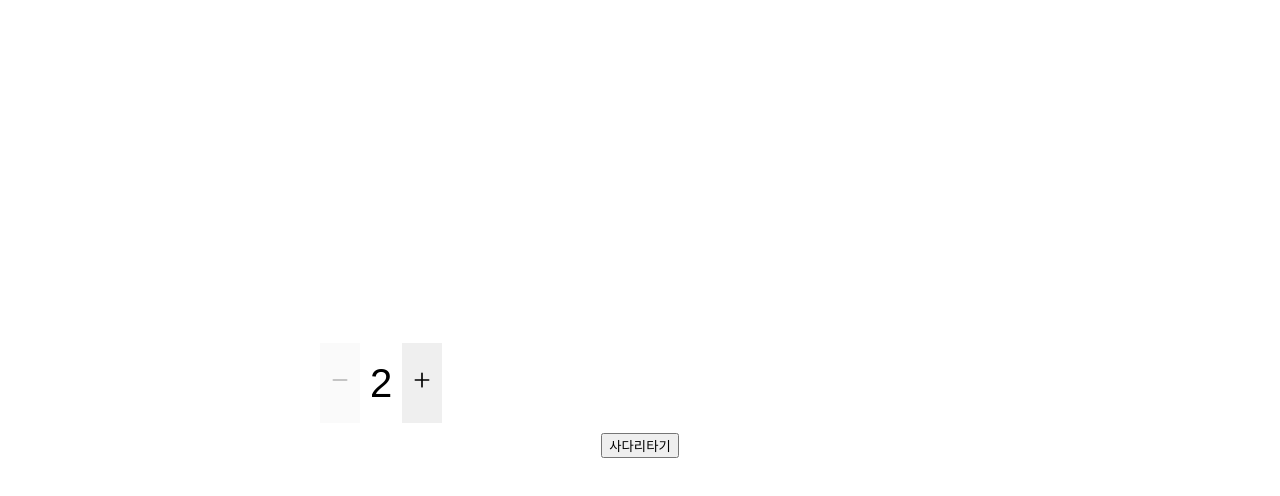
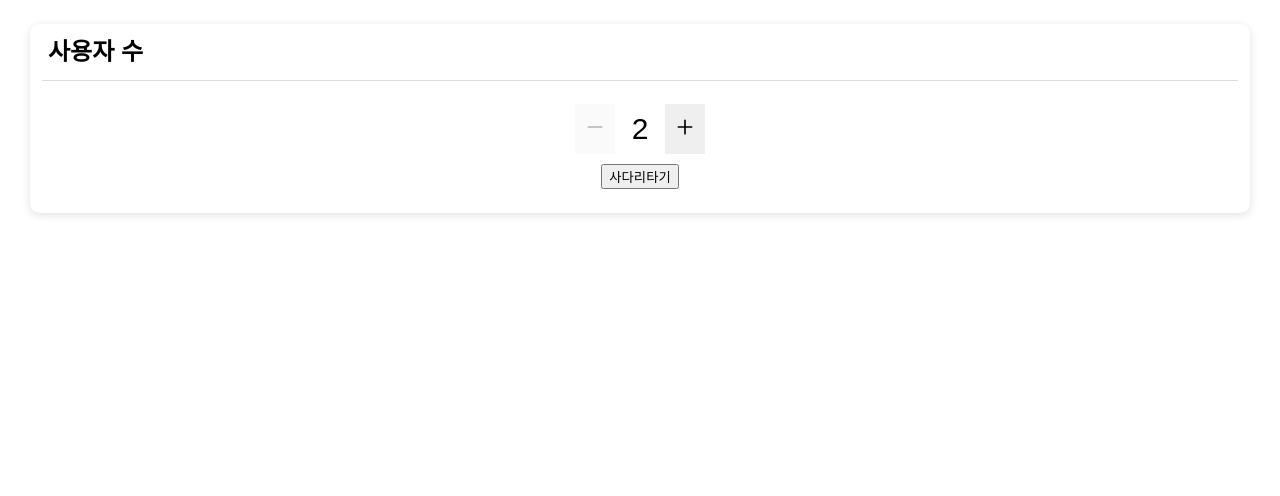
Before and after one commit to JHYOOOOON/ladder-game, a React (Create React App) app: page / in a window 1280 px wide. Shown: the top 496 px of the page. Built offline with nearby package versions, Linux system fonts and the light colour scheme; a web font is replaced by a local one.

Commit message:
fix: 한 페이지로 변경 및 컴포넌트 분리

```diff
--- a/src/App.tsx
+++ b/src/App.tsx
@@ -1,114 +1,116 @@
-import React, { useEffect, useRef } from "react";
-import styled from "styled-components";
-import { Router } from "./Router";
+import styled, { ThemeProvider } from "styled-components";
+import * as Theme from "./Theme";
+import { Home } from "./Pages";
 
-const COUNT = 5;
-const MIN_LEG = 2;
-const MAX_LEG = 4;
-const BOARD_SIZE = 9;
-const MIN_X = 1;
-const MAX_X = BOARD_SIZE - 1;
+// const COUNT = 5;
+// const MIN_LEG = 2;
+// const MAX_LEG = 4;
+// const BOARD_SIZE = 9;
+// const MIN_X = 1;
+// const MAX_X = BOARD_SIZE - 1;
 
-const users = ["a", "b", "c", "d", "e"];
-const answers = ["1", "2", "3", "4", "5"];
+// const users = ["a", "b", "c", "d", "e"];
+// const answers = ["1", "2", "3", "4", "5"];
 
 function App() {
-	const canvasRef = useRef<HTMLCanvasElement>(null);
+	// const canvasRef = useRef<HTMLCanvasElement>(null);
 
-	const getRandomNumber = (max: number, min: number) => Math.floor(Math.random() * (max - min)) + min;
+	// const getRandomNumber = (max: number, min: number) => Math.floor(Math.random() * (max - min)) + min;
 
-	// 가로줄 랜덤
-	const getLegs = () => {
-		const legOfColumn = Array.from({ length: COUNT - 1 }, () => getRandomNumber(MAX_LEG, MIN_LEG));
-		const legs: number[][] = [];
-		let rows: Set<number> = new Set();
-		let column = 0;
-		while (column < COUNT - 1) {
-			if (rows.size === legOfColumn[column]) {
-				legs.push([...rows].sort());
-				rows.clear();
-				column++;
-				continue;
-			}
+	// // 가로줄 랜덤
+	// const getLegs = () => {
+	// 	const legOfColumn = Array.from({ length: COUNT - 1 }, () => getRandomNumber(MAX_LEG, MIN_LEG));
+	// 	const legs: number[][] = [];
+	// 	let rows: Set<number> = new Set();
+	// 	let column = 0;
+	// 	while (column < COUNT - 1) {
+	// 		if (rows.size === legOfColumn[column]) {
+	// 			legs.push([...rows].sort());
+	// 			rows.clear();
+	// 			column++;
+	// 			continue;
+	// 		}
 
-			const randomNumber = getRandomNumber(MIN_X, MAX_X);
-			if (column === 0) {
-				rows.add(randomNumber);
-			} else {
-				legs[column - 1].includes(randomNumber) === false && rows.add(randomNumber);
-			}
-		}
-		legs.push([]);
-		return legs;
-	};
+	// 		const randomNumber = getRandomNumber(MIN_X, MAX_X);
+	// 		if (column === 0) {
+	// 			rows.add(randomNumber);
+	// 		} else {
+	// 			legs[column - 1].includes(randomNumber) === false && rows.add(randomNumber);
+	// 		}
+	// 	}
+	// 	legs.push([]);
+	// 	return legs;
+	// };
 
-	useEffect(() => {
-		if (!canvasRef.current) return;
-		const ctx = canvasRef.current.getContext("2d");
-		if (ctx === null) return;
+	// useEffect(() => {
+	// 	if (!canvasRef.current) return;
+	// 	const ctx = canvasRef.current.getContext("2d");
+	// 	if (ctx === null) return;
 
-		const width = canvasRef.current.width;
-		const height = canvasRef.current.height;
-		ctx.lineWidth = 3;
-		ctx.strokeStyle = "#333";
+	// 	const width = canvasRef.current.width;
+	// 	const height = canvasRef.current.height;
+	// 	ctx.lineWidth = 3;
+	// 	ctx.strokeStyle = "#333";
 
-		const startX = width / (COUNT * 2);
-		const startY = 0;
-		const stepSize = (width - startX * 2) / (COUNT - 1);
+	// 	const startX = width / (COUNT * 2);
+	// 	const startY = 0;
+	// 	const stepSize = (width - startX * 2) / (COUNT - 1);
 
-		// 세로줄
-		for (let column = 0; column < COUNT; column++) {
-			ctx.beginPath();
-			ctx.moveTo(startX + column * stepSize, 0);
-			ctx.lineTo(startX + column * stepSize, startY + COUNT * stepSize);
-			ctx.stroke();
-		}
+	// 	// 세로줄
+	// 	for (let column = 0; column < COUNT; column++) {
+	// 		ctx.beginPath();
+	// 		ctx.moveTo(startX + column * stepSize, 0);
+	// 		ctx.lineTo(startX + column * stepSize, startY + COUNT * stepSize);
+	// 		ctx.stroke();
+	// 	}
 
-		const legs = getLegs();
+	// 	const legs = getLegs();
 
-		// 가로줄
-		for (let column = 0; column < legs.length; column++) {
-			for (const row of legs[column]) {
-				ctx.beginPath();
-				ctx.moveTo(startX + column * stepSize, startY + row * (height / MAX_X));
-				ctx.lineTo(startX + stepSize * (column + 1), startY + row * (height / MAX_X));
-				ctx.stroke();
-			}
-		}
+	// 	// 가로줄
+	// 	for (let column = 0; column < legs.length; column++) {
+	// 		for (const row of legs[column]) {
+	// 			ctx.beginPath();
+	// 			ctx.moveTo(startX + column * stepSize, startY + row * (height / MAX_X));
+	// 			ctx.lineTo(startX + stepSize * (column + 1), startY + row * (height / MAX_X));
+	// 			ctx.stroke();
+	// 		}
+	// 	}
 
-		// 뭐 당첨되는지 체크
-		const wins: { [key: string]: string } = {};
-		for (let column = 0; column < COUNT; column++) {
-			const visited = Array.from(Array(BOARD_SIZE), () => Array(COUNT).fill(false));
-			const queue: number[][] = [];
-			visited[0][column] = true;
-			queue.push([0, column]);
-			while (queue.length > 0) {
-				const [x, y] = queue.shift()!;
-				if (x === BOARD_SIZE - 1) {
-					wins[users[column]] = answers[y];
-					break;
-				}
-				if (y > 0 && legs[y - 1].includes(x) && visited[x][y - 1] === false) {
-					visited[x][y - 1] = true;
-					queue.push([x, y - 1]);
-					continue;
-				} else if (legs[y].includes(x) && visited[x][y + 1] === false) {
-					visited[x][y + 1] = true;
-					queue.push([x, y + 1]);
-					continue;
-				}
+	// 	// 뭐 당첨되는지 체크
+	// 	const wins: { [key: string]: string } = {};
+	// 	for (let column = 0; column < COUNT; column++) {
+	// 		const visited = Array.from(Array(BOARD_SIZE), () => Array(COUNT).fill(false));
+	// 		const queue: number[][] = [];
+	// 		visited[0][column] = true;
+	// 		queue.push([0, column]);
+	// 		while (queue.length > 0) {
+	// 			const [x, y] = queue.shift()!;
+	// 			if (x === BOARD_SIZE - 1) {
+	// 				wins[users[column]] = answers[y];
+	// 				break;
+	// 			}
+	// 			if (y > 0 && legs[y - 1].includes(x) && visited[x][y - 1] === false) {
+	// 				visited[x][y - 1] = true;
+	// 				queue.push([x, y - 1]);
+	// 				continue;
+	// 			} else if (legs[y].includes(x) && visited[x][y + 1] === false) {
+	// 				visited[x][y + 1] = true;
+	// 				queue.push([x, y + 1]);
+	// 				continue;
+	// 			}
 
-				visited[x + 1][y] = true;
-				queue.push([x + 1, y]);
-			}
-		}
-	}, []);
+	// 			visited[x + 1][y] = true;
+	// 			queue.push([x + 1, y]);
+	// 		}
+	// 	}
+	// }, []);
 
 	return (
-		<StyledApp className="App">
-			<Router />
-		</StyledApp>
+		<ThemeProvider theme={Theme}>
+			<StyledApp className="App">
+				<Home />
+			</StyledApp>
+		</ThemeProvider>
 	);
 }
 
@@ -117,31 +119,6 @@ export default App;
 const StyledApp = styled.div`
 	width: 100%;
 	height: 100%;
+	padding: ${({ theme }) => theme.fontSize.xxl}rem ${({ theme }) => theme.fontSize.xxxl}rem;
+	box-sizing: border-box;
 `;
-
-const Wrapper = styled.div`
-	width: 80%;
-	height: 100%;
-	margin: 0 auto;
-	display: flex;
-	justify-content: center;
-	align-items: center;
-	flex-direction: column;
-`;
-
-const StyledCanvas = styled.canvas`
-	width: 100%;
-`;
-
-const List = styled.ul`
-	width: 100%;
-	display: flex;
-	justify-content: space-between;
-	margin: 10px 0;
-`;
-
-const Item = styled.li`
-	word-break: break-all;
-	text-align: center;
-	flex-basis: 30%;
-`;
--- /dev/null
+++ b/src/Components/Card.tsx
@@ -0,0 +1,43 @@
+import styled from "styled-components";
+
+interface ICard {
+	active: boolean;
+	name: string;
+	children: React.ReactNode;
+}
+
+export function Card({ active, children, name }: ICard) {
+	return (
+		<Wrapper>
+			<Title>{name}</Title>
+			{active && <Content>{children}</Content>}
+		</Wrapper>
+	);
+}
+
+const Wrapper = styled.section`
+	border-radius: ${({ theme }) => theme.fontSize.xxs}rem;
+	box-shadow: rgba(99, 99, 99, 0.2) 0px 2px 8px 0px;
+	overflow: hidden;
+`;
+
+const Title = styled.p`
+	padding: ${({ theme }) => theme.fontSize.base}rem ${({ theme }) => theme.fontSize.lg}rem;
+	font-size: ${({ theme }) => theme.fontSize.xxl}rem;
+	font-weight: bold;
+`;
+
+const Content = styled.div`
+	position: relative;
+	padding: ${({ theme }) => theme.fontSize.xxl}rem ${({ theme }) => theme.fontSize.lg}rem;
+	&::before {
+		position: absolute;
+		top: 0;
+		left: 0;
+		margin: 0 ${({ theme }) => theme.fontSize.xs}rem;
+		content: "";
+		width: -webkit-fill-available;
+		height: 1px;
+		background-color: #ddd;
+	}
+`;
--- /dev/null
+++ b/src/Components/UserCount.tsx
@@ -0,0 +1,141 @@
+import { useEffect, useRef, useState } from "react";
+import { MAX_USER_COUNT, MIN_USER_COUNT } from "../constants";
+import styled from "styled-components";
+import { HiOutlineMinus, HiOutlinePlus } from "react-icons/hi";
+
+type VIEW_TYPE = "modify" | "view";
+
+export function UserCount() {
+	const [viewType, setViewType] = useState<VIEW_TYPE>("view");
+	const [userCount, setUserCount] = useState(MIN_USER_COUNT);
+	const [modifyCount, setModifyCount] = useState(MIN_USER_COUNT);
+	const textRef = useRef<HTMLInputElement>(null);
+
+	const addCount = () =>
+		setUserCount((prevValue) => {
+			setModifyCount(prevValue + 1);
+			return prevValue + 1;
+		});
+
+	const minusCount = () =>
+		setUserCount((prevValue) => {
+			setModifyCount(prevValue - 1);
+			return prevValue - 1;
+		});
+
+	const changeToView = () => {
+		setViewType("view");
+		if (modifyCount < MIN_USER_COUNT) {
+			setUserCount(MIN_USER_COUNT);
+			setModifyCount(MIN_USER_COUNT);
+			return;
+		}
+		if (modifyCount > MAX_USER_COUNT) {
+			setUserCount(MAX_USER_COUNT);
+			setModifyCount(MAX_USER_COUNT);
+			return;
+		}
+		setUserCount(modifyCount);
+	};
+
+	useEffect(() => {
+		const handleClick = (e: MouseEvent) => {
+			const target = e.target as HTMLElement;
+			if (target.classList.contains("count") === false) {
+				changeToView();
+			}
+		};
+
+		document.addEventListener("click", handleClick);
+
+		return () => document.removeEventListener("click", handleClick);
+	}, [modifyCount]);
+
+	useEffect(() => {
+		if (viewType === "modify") {
+			if (!textRef.current) return;
+			textRef.current.focus();
+			textRef.current.setSelectionRange(0, textRef.current.value.length);
+		}
+	}, [viewType]);
+
+	return (
+		<Wrapper>
+			<InnerWrapper>
+				<CountButton onClick={minusCount} disabled={userCount === MIN_USER_COUNT}>
+					<HiOutlineMinus />
+				</CountButton>
+				{viewType === "view" ? (
+					<Count className="count" onClick={() => setViewType("modify")}>
+						{userCount}
+					</Count>
+				) : (
+					<Input
+						type="text"
+						className="count"
+						value={modifyCount}
+						ref={textRef}
+						onKeyDown={(e) => {
+							if (e.key === "Enter") {
+								changeToView();
+							}
+						}}
+						onChange={(e) => {
+							const value = Number(e.target.value);
+							if (isNaN(value)) {
+								return;
+							}
+							setModifyCount(value);
+						}}
+					></Input>
+				)}
+				<CountButton onClick={addCount} disabled={userCount === MAX_USER_COUNT}>
+					<HiOutlinePlus />
+				</CountButton>
+			</InnerWrapper>
+			<button>사다리타기</button>
+		</Wrapper>
+	);
+}
+
+const Wrapper = styled.div`
+	width: 100%;
+	height: 100%;
+	display: flex;
+	justify-content: center;
+	align-items: center;
+	flex-direction: column;
+	gap: ${({ theme }) => theme.fontSize.xxs}rem;
+`;
+
+const CountButton = styled.button`
+	padding: ${({ theme }) => theme.fontSize.xxs}rem;
+	border: none;
+	cursor: pointer;
+	font-size: ${({ theme }) => theme.fontSize.xl}rem;
+`;
+
+const Count = styled.p`
+	display: flex;
+	align-items: center;
+	justify-content: center;
+	width: ${({ theme }) => theme.fontSize.xxxl}rem;
+	padding: ${({ theme }) => theme.fontSize.xxs}rem;
+	font-size: ${({ theme }) => theme.fontSize.xxxl}rem;
+`;
+
+const Input = styled.input`
+	width: ${({ theme }) => theme.fontSize.xxxl}rem;
+	padding: 0 ${({ theme }) => theme.fontSize.xxs}rem;
+	font-size: ${({ theme }) => theme.fontSize.xxxl}rem;
+	text-align: center;
+	&::-webkit-outer-spin-button,
+	&::-webkit-inner-spin-button {
+		-webkit-appearance: none;
+		margin: 0;
+	}
+`;
+
+const InnerWrapper = styled.div`
+	display: flex;
+`;
--- /dev/null
+++ b/src/Components/index.ts
@@ -0,0 +1,2 @@
+export * from "./Card";
+export * from "./UserCount";
--- a/src/Pages/Home.tsx
+++ b/src/Pages/Home.tsx
@@ -1,148 +1,13 @@
-import React, { useEffect, useRef, useState } from "react";
-import { Link } from "react-router-dom";
-import styled from "styled-components";
-import { HiOutlineMinus, HiOutlinePlus } from "react-icons/hi";
-import { MAX_USER_COUNT, MIN_USER_COUNT } from "../constants";
+import { Card, UserCount } from "../Components";
 
-type VIEW_TYPE = "modify" | "view";
-
-export const Home = () => {
-	const [viewType, setViewType] = useState<VIEW_TYPE>("view");
-	const [userCount, setUserCount] = useState(MIN_USER_COUNT);
-	const [modifyCount, setModifyCount] = useState(MIN_USER_COUNT);
-	const textRef = useRef<HTMLInputElement>(null);
-
-	const addCount = () =>
-		setUserCount((prevValue) => {
-			setModifyCount(prevValue + 1);
-			return prevValue + 1;
-		});
-
-	const minusCount = () =>
-		setUserCount((prevValue) => {
-			setModifyCount(prevValue - 1);
-			return prevValue - 1;
-		});
-
-	const changeToView = () => {
-		setViewType("view");
-		if (modifyCount < MIN_USER_COUNT) {
-			setUserCount(MIN_USER_COUNT);
-			setModifyCount(MIN_USER_COUNT);
-			return;
-		}
-		if (modifyCount > MAX_USER_COUNT) {
-			setUserCount(MAX_USER_COUNT);
-			setModifyCount(MAX_USER_COUNT);
-			return;
-		}
-		setUserCount(modifyCount);
-	};
-
-	useEffect(() => {
-		const handleClick = (e: MouseEvent) => {
-			const target = e.target as HTMLElement;
-			if (target.classList.contains("count") === false) {
-				changeToView();
-			}
-		};
-
-		document.addEventListener("click", handleClick);
-
-		return () => document.removeEventListener("click", handleClick);
-	}, [modifyCount]);
-
-	useEffect(() => {
-		if (viewType === "modify") {
-			if (!textRef.current) return;
-			textRef.current.focus();
-			textRef.current.setSelectionRange(0, textRef.current.value.length);
-		}
-	}, [viewType]);
-
+export function Home() {
 	return (
-		<Wrapper>
-			<InnerWrapper>
-				<CountButton onClick={minusCount} disabled={userCount === MIN_USER_COUNT}>
-					<HiOutlineMinus />
-				</CountButton>
-				{viewType === "view" ? (
-					<Count className="count" onClick={() => setViewType("modify")}>
-						{userCount}
-					</Count>
-				) : (
-					<Input
-						type="text"
-						className="count"
-						value={modifyCount}
-						ref={textRef}
-						onKeyDown={(e) => {
-							if (e.key === "Enter") {
-								changeToView();
-							}
-						}}
-						onChange={(e) => {
-							const value = Number(e.target.value);
-							if (isNaN(value)) {
-								return;
-							}
-							setModifyCount(value);
-						}}
-					></Input>
-				)}
-				<CountButton onClick={addCount} disabled={userCount === MAX_USER_COUNT}>
-					<HiOutlinePlus />
-				</CountButton>
-			</InnerWrapper>
-			<StyledLink to={`/ladder/${userCount}`} className={`${viewType === "modify" && "disabled"}`}>
-				<button>사다리타기</button>
-			</StyledLink>
-		</Wrapper>
+		<main>
+			<div>
+				<Card name="사용자 수" active={true}>
+					<UserCount />
+				</Card>
+			</div>
+		</main>
 	);
-};
-
-const Wrapper = styled.div`
-	width: 100%;
-	height: 100%;
-	display: flex;
-	justify-content: center;
-	align-items: center;
-	flex-direction: column;
-	gap: 10px;
-`;
-
-const CountButton = styled.button`
-	padding: 10px;
-	border: none;
-	cursor: pointer;
-	font-size: 20px;
-`;
-
-const Count = styled.p`
-	display: flex;
-	align-items: center;
-	text-align: center;
-	padding: 10px;
-	font-size: 40px;
-`;
-
-const Input = styled.input`
-	font-size: 40px;
-	&::-webkit-outer-spin-button,
-	&::-webkit-inner-spin-button {
-		-webkit-appearance: none;
-		margin: 0;
-	}
-`;
-
-const InnerWrapper = styled.div`
-	display: flex;
-	width: 50%;
-	height: 10%;
-`;
-
-const StyledLink = styled(Link)`
-	&.disabled {
-		pointer-events: none;
-	}
-`;
+}
--- a/src/Router/Router.tsx
+++ /dev/null
@@ -1,13 +0,0 @@
-import { BrowserRouter, Route, Routes } from "react-router-dom";
-import { Home, Ladder } from "../Pages";
-
-export const Router = () => {
-	return (
-		<BrowserRouter>
-			<Routes>
-				<Route path="/" element={<Home />}></Route>
-				<Route path="/ladder/:count" element={<Ladder />}></Route>
-			</Routes>
-		</BrowserRouter>
-	);
-};
--- a/src/Router/index.ts
+++ /dev/null
@@ -1 +0,0 @@
-export * from "./Router";
```
